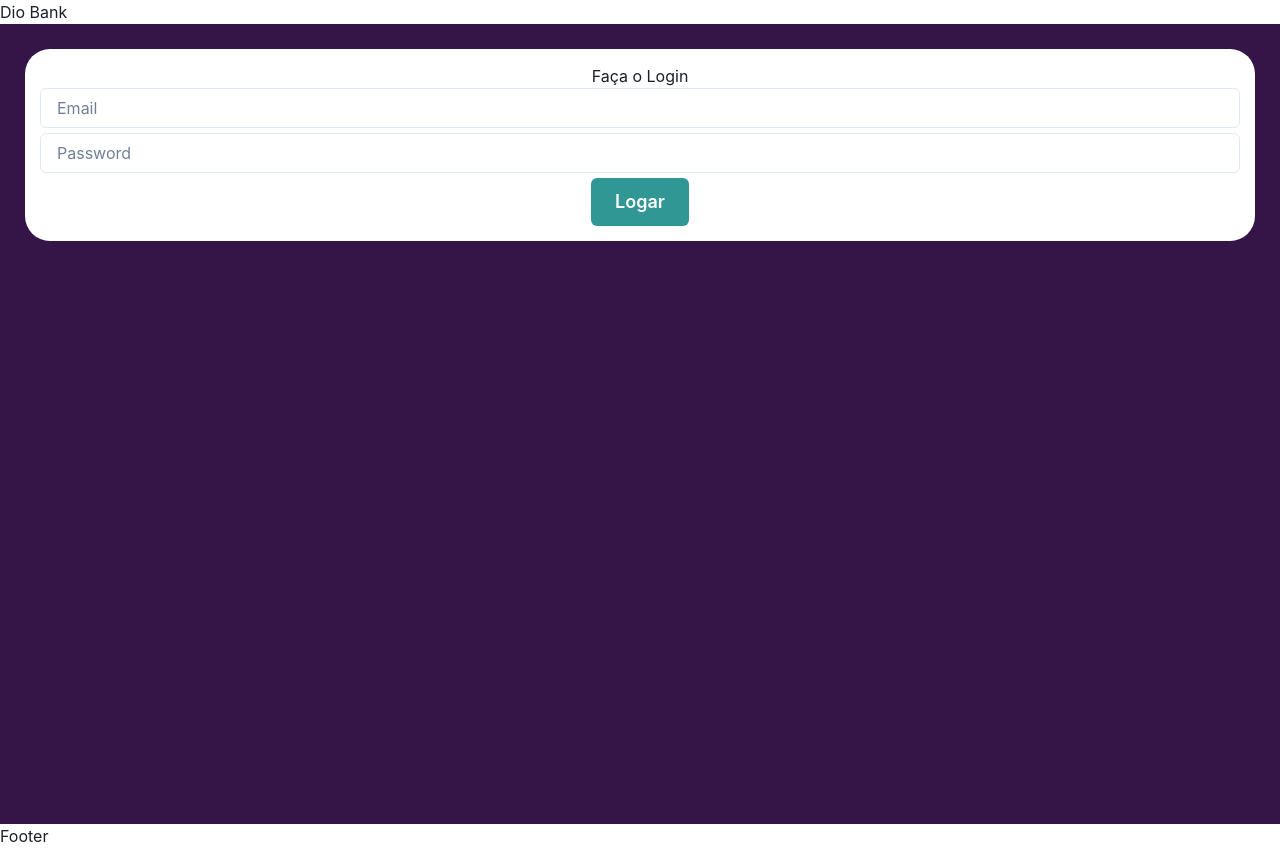
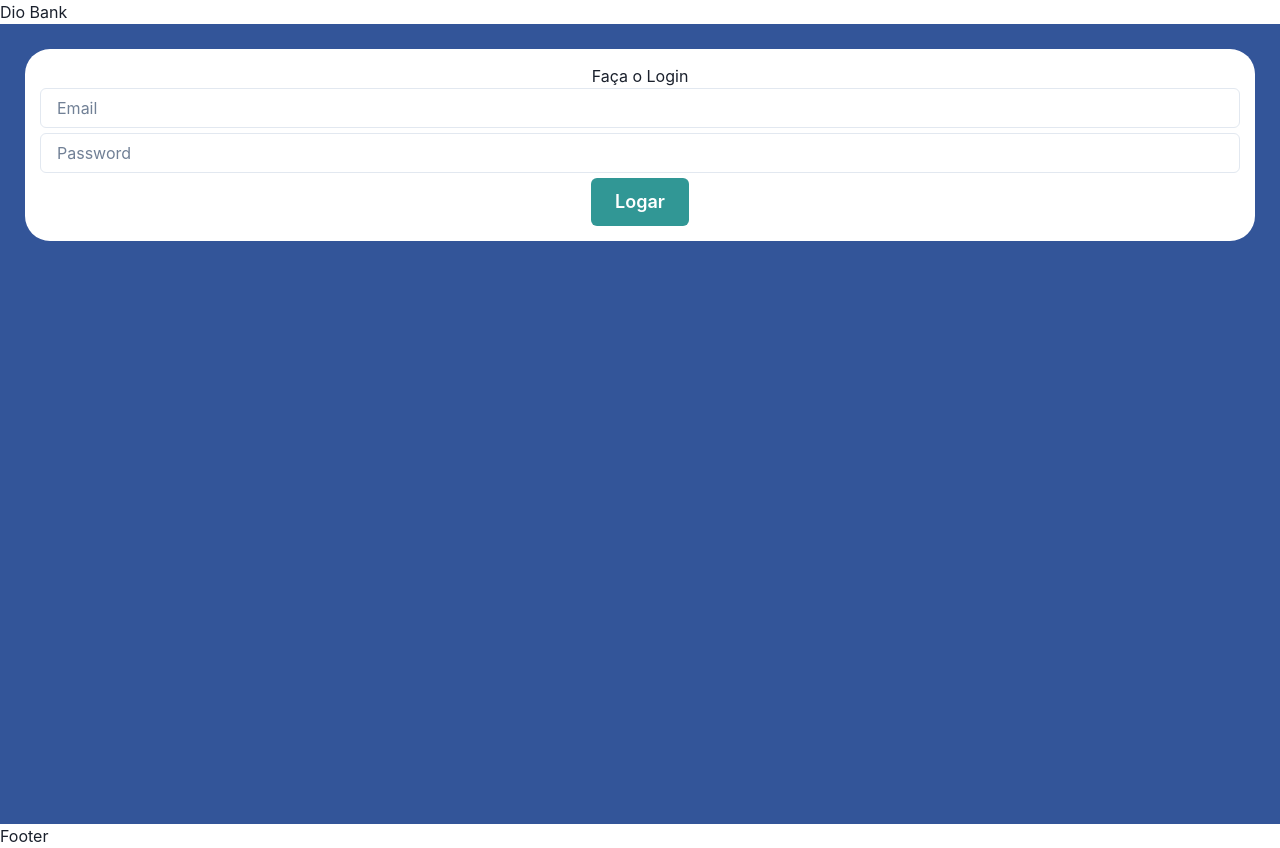
Before and after one commit to GabrielSilva0109/TypeScript, a React (Create React App) app in the folder my-app-ts/: page / in a window 1280 px wide. Built offline with nearby package versions, Linux system fonts and the light colour scheme.

Commit message:
Update Card.tsx

```diff
--- a/my-app-ts/src/components/Card.tsx
+++ b/my-app-ts/src/components/Card.tsx
@@ -35,14 +35,12 @@ export const Card = () => {
     console.log(userData)
 
     return (
-      <Box minHeight="100vh" background="#351547" padding="25px">
+      <Box minHeight="100vh" background="#359" padding="25px">
         <Box background="#fff" borderRadius="25px" padding="15px">
           <Center>
             <h1>Faça o Login</h1>
           </Center>
-          <Center>
-
-          </Center>
+          <Center></Center>
           <Input placeholder='Email' marginBottom={'5px'} value={email} onChange={(event) => setEmail(event.target.value)}/>
           <Input placeholder='Password'/>
           <Center>
```
